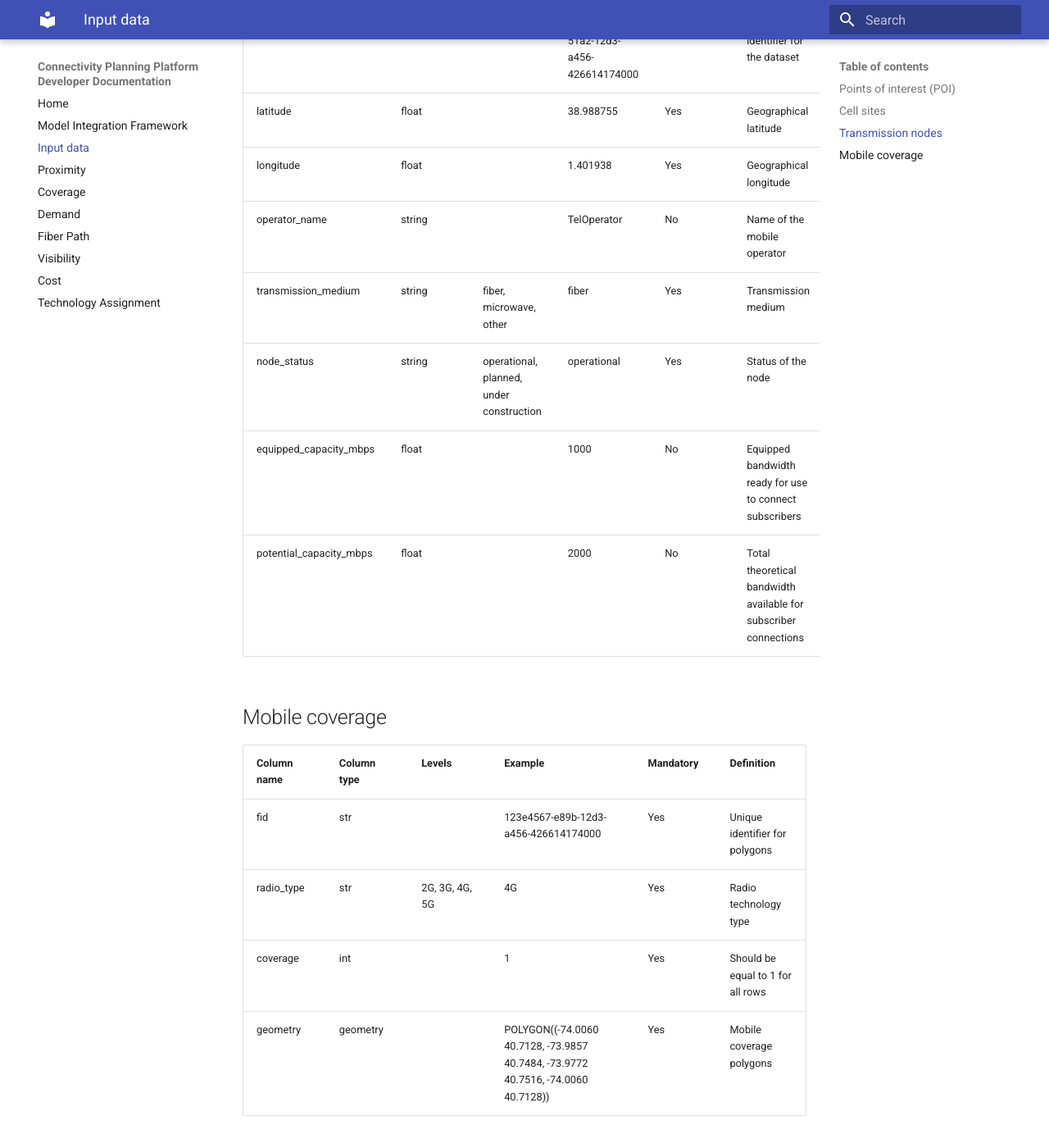
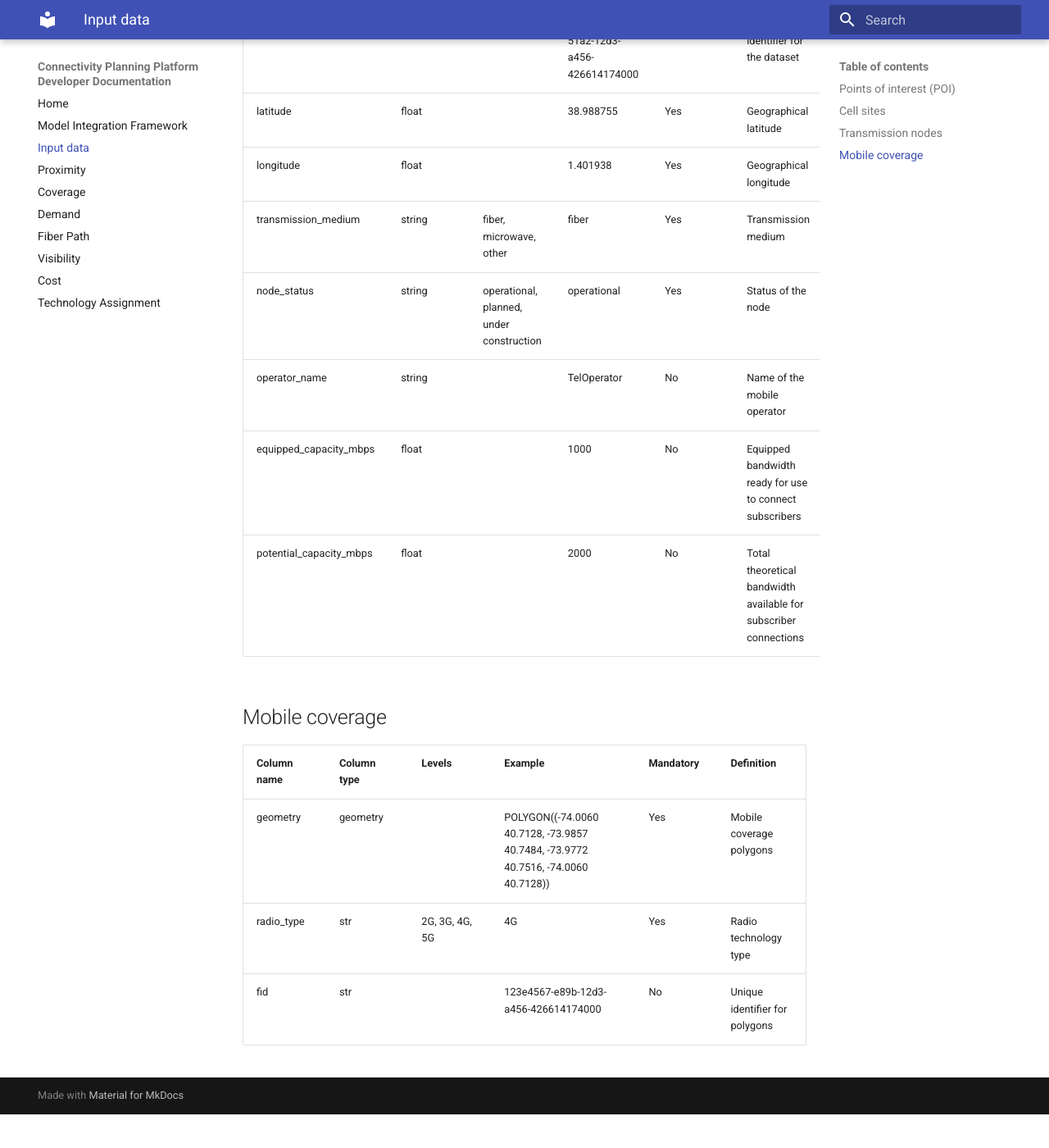
Before and after one commit to FNS-Division/inframapkit-documentation, an MkDocs documentation site: the page built from docs/inputdata.md, in a window 1280 px wide and 1400 px high, scrolled down 2809 px. Shown: the whole window at 82% size. Built offline with MkDocs 1.6.1 and Material for MkDocs 9.7.7, drawn with Linux system fonts in a browser that asks for light colours; after the commit the page ends 4168 px from its top, so only the background shows below that; some of the changed text lies outside the part shown.

Commit message:
refactor: Reorder and clarify POI and cell site fields in input data documentation

```diff
--- a/docs/inputdata.md
+++ b/docs/inputdata.md
@@ -10,13 +10,13 @@ This page summarizes the data user-provided required by the toolkit. The provide
 | dataset_id | UUID | | 987fcdeb-51a2-12d3-a456-426614174000 | Yes | Unique identifier for the dataset |
 | lat | float | | 36.7538 | Yes | Latitude coordinate |
 | lon | float | | 3.0588 | Yes | Longitude coordinate |
-| poi_type | string | | school | No | Type of point of interest |
-| is_public | boolean | | True | No | Whether the POI is public or private |
-| poi_subtype | string | | primary school | No | Specific subtype of the POI |
 | country_code | string | | DZA | Yes | ISO 3166-1 alpha-3 country code |
 | is_connected | boolean | | True | Yes | Whether the POI has connectivity |
 | connectivity_type | string | unknown, mobile, mobile_broadband, metro, fiber, wireless, satellite, wired | fiber | Yes | Type of internet connectivity |
 | has_electricity | boolean | | True | Yes | Whether the POI has electricity |
+| poi_type | string | | school | No | Type of point of interest |
+| is_public | boolean | | True | No | Whether the POI is public or private |
+| poi_subtype | string | | primary school | No | Specific subtype of the POI |
 
 ## Cell sites
 
@@ -26,9 +26,9 @@ This page summarizes the data user-provided required by the toolkit. The provide
 | dataset_id | UUID | | 987fcdeb-51a2-12d3-a456-426614174000 | Yes | Unique identifier for the dataset |
 | latitude | float | | 38.988755 | Yes | Cell tower geographical latitude |
 | longitude | float | | 1.401938 | Yes | Cell tower geographical longitude |
-| operator_name | string | | TelOperator | No | Mobile network operator name |
 | radio_type | string | 2G, 3G, 4G, 5G | 4G | Yes | Type of radio transmission technology |
 | antenna_height | float | | 25 | Yes | Antenna height in meters from the ground |
+| operator_name | string | | TelOperator | No | Mobile network operator name |
 | backhaul_type | string | fiber, microwave, satellite | fiber | No | Type of backhaul connectivity of the cell tower |
 | backhaul_throughput_mbps | float | | 1000 | No | Equipped throughput of the backhaul |
 
@@ -40,9 +40,9 @@ This page summarizes the data user-provided required by the toolkit. The provide
 | dataset_id | UUID | | 987fcdeb-51a2-12d3-a456-426614174000 | Yes | Unique identifier for the dataset |
 | latitude | float | | 38.988755 | Yes | Geographical latitude |
 | longitude | float | | 1.401938 | Yes | Geographical longitude |
-| operator_name | string | | TelOperator | No | Name of the mobile operator |
 | transmission_medium | string | fiber, microwave, other | fiber | Yes | Transmission medium |
 | node_status | string | operational, planned, under construction | operational | Yes | Status of the node |
+| operator_name | string | | TelOperator | No | Name of the mobile operator |
 | equipped_capacity_mbps | float | | 1000 | No | Equipped bandwidth ready for use to connect subscribers |
 | potential_capacity_mbps | float | | 2000 | No | Total theoretical bandwidth available for subscriber connections |
 
@@ -50,7 +50,6 @@ This page summarizes the data user-provided required by the toolkit. The provide
 
 | Column name | Column type | Levels | Example | Mandatory | Definition |
 |------------|-------------|---------|----------|-----------|------------|
-| fid | str | | 123e4567-e89b-12d3-a456-426614174000 | Yes | Unique identifier for polygons |
+| geometry | geometry | | POLYGON((-74.0060 40.7128, -73.9857 40.7484, -73.9772 40.7516, -74.0060 40.7128)) | Yes | Mobile coverage polygons |
 | radio_type | str | 2G, 3G, 4G, 5G | 4G | Yes | Radio technology type |
-| coverage | int | | 1 | Yes | Should be equal to 1 for all rows |
-| geometry | geometry | | POLYGON((-74.0060 40.7128, -73.9857 40.7484, -73.9772 40.7516, -74.0060 40.7128)) | Yes | Mobile coverage polygons |
+| fid | str | | 123e4567-e89b-12d3-a456-426614174000 | No | Unique identifier for polygons |
```
